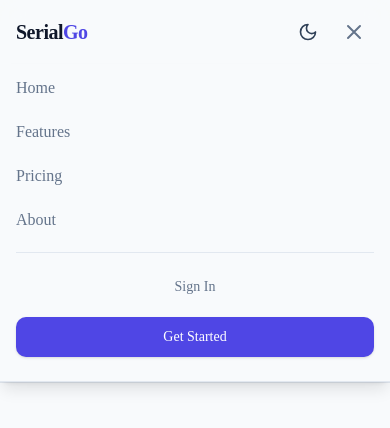
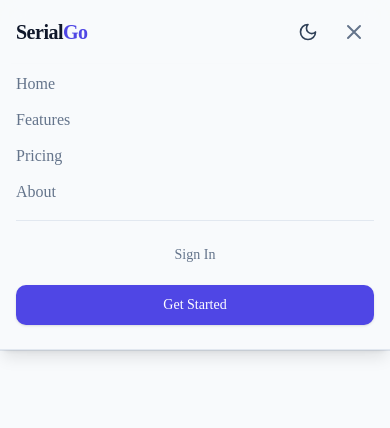
Before and after one commit to pijush512/SerialGo, a Next.js app in the folder serialgo-client/: page /components/navbar in a window 390 px wide. Both pictures are taken after a click on the button 354 px from the left and 32 px from the top of the page. Shown: the top 428 px of the page. Built offline with nearby package versions, Linux system fonts and the light colour scheme.

Commit message:
Dynamic nav menu create

```diff
--- a/serialgo-client/src/app/components/navbar/page.tsx
+++ b/serialgo-client/src/app/components/navbar/page.tsx
@@ -3,6 +3,13 @@
 import React, { useState } from 'react';
 import Link from "next/link";
 import { ThemeToggle } from '../themeToggle';
+
+const navLinks = [
+  { name: "Home", href: "/" },
+  { name: "Features", href: "/features" },
+  { name: "Pricing", href: "/pricing" },
+  { name: "About", href: "/about" },
+];
 
 const Navbar = () => {
   const [isOpen, setIsOpen] = useState(false);
@@ -19,10 +26,15 @@ const Navbar = () => {
 
         {/* Desktop Navigation Links */}
         <nav className="hidden md:flex items-center gap-8 text-sm font-medium text-muted-foreground">
-          <Link href="/" className="hover:text-foreground transition-colors">Home</Link>
-          <Link href="/features" className="hover:text-foreground transition-colors">Features</Link>
-          <Link href="/pricing" className="hover:text-foreground transition-colors">Pricing</Link>
-          <Link href="/about" className="hover:text-foreground transition-colors">About</Link>
+          {navLinks.map((link) => (
+            <Link
+              key={link.href}
+              href={link.href}
+              className="hover:text-foreground transition-colors"
+            >
+              {link.name}
+            </Link>
+          ))}
         </nav>
 
         {/* Right Side Actions (Theme Toggle & Auth) */}
@@ -70,34 +82,15 @@ const Navbar = () => {
       {isOpen && (
         <div className="md:hidden border-b border-border bg-background px-4 pt-2 pb-6 space-y-4 shadow-lg">
           <nav className="flex flex-col space-y-3 text-base font-medium text-muted-foreground">
+            {navLinks.map((link) => (
             <Link
-              href="/"
-              onClick={() => setIsOpen(false)}
-              className="hover:text-foreground transition-colors py-1"
+              key={link.href}
+              href={link.href}
+              className="hover:text-foreground transition-colors"
             >
-              Home
+              {link.name}
             </Link>
-            <Link
-              href="/features"
-              onClick={() => setIsOpen(false)}
-              className="hover:text-foreground transition-colors py-1"
-            >
-              Features
-            </Link>
-            <Link
-              href="/pricing"
-              onClick={() => setIsOpen(false)}
-              className="hover:text-foreground transition-colors py-1"
-            >
-              Pricing
-            </Link>
-            <Link
-              href="/about"
-              onClick={() => setIsOpen(false)}
-              className="hover:text-foreground transition-colors py-1"
-            >
-              About
-            </Link>
+          ))}
           </nav>
 
           <div className="pt-4 border-t border-border flex flex-col gap-3">
```
